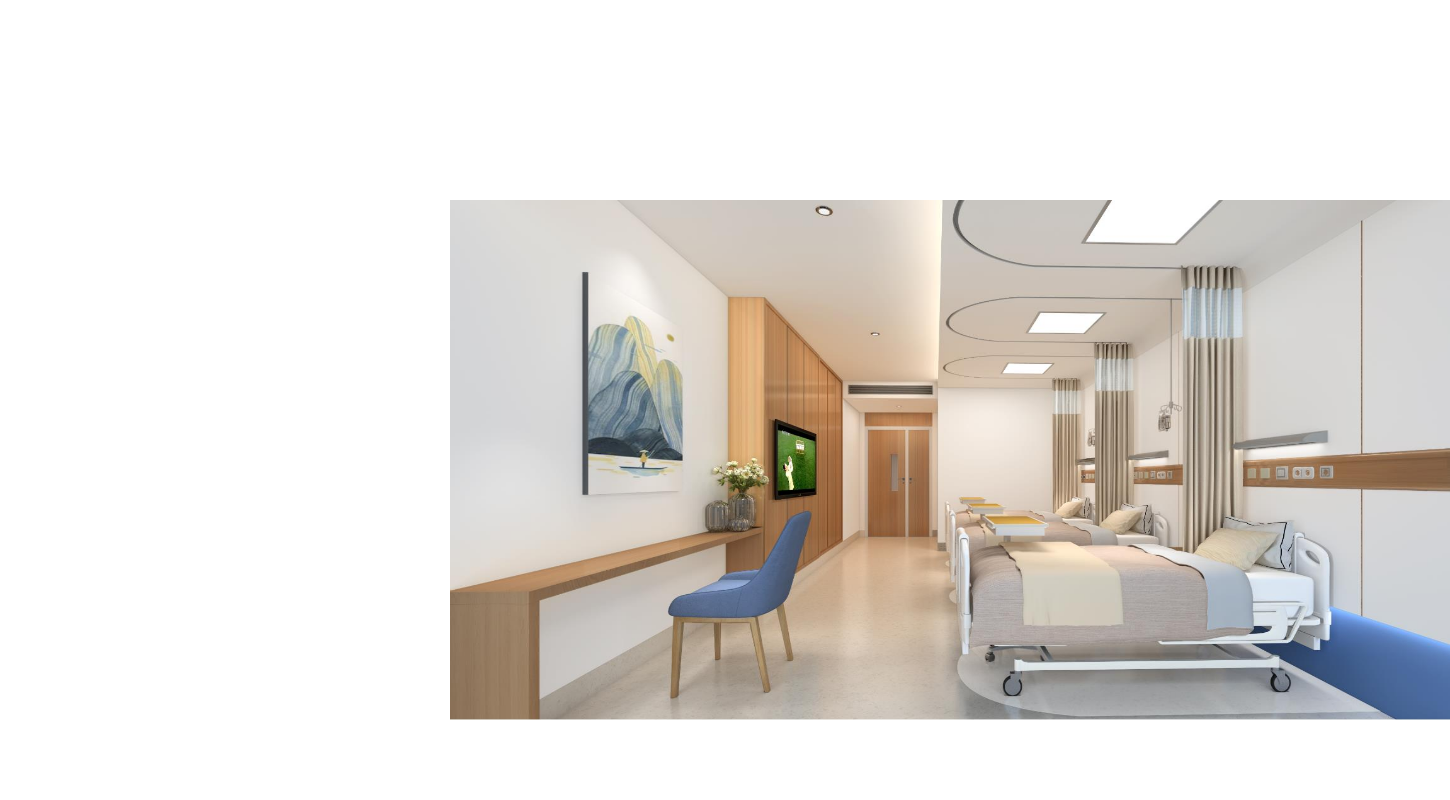
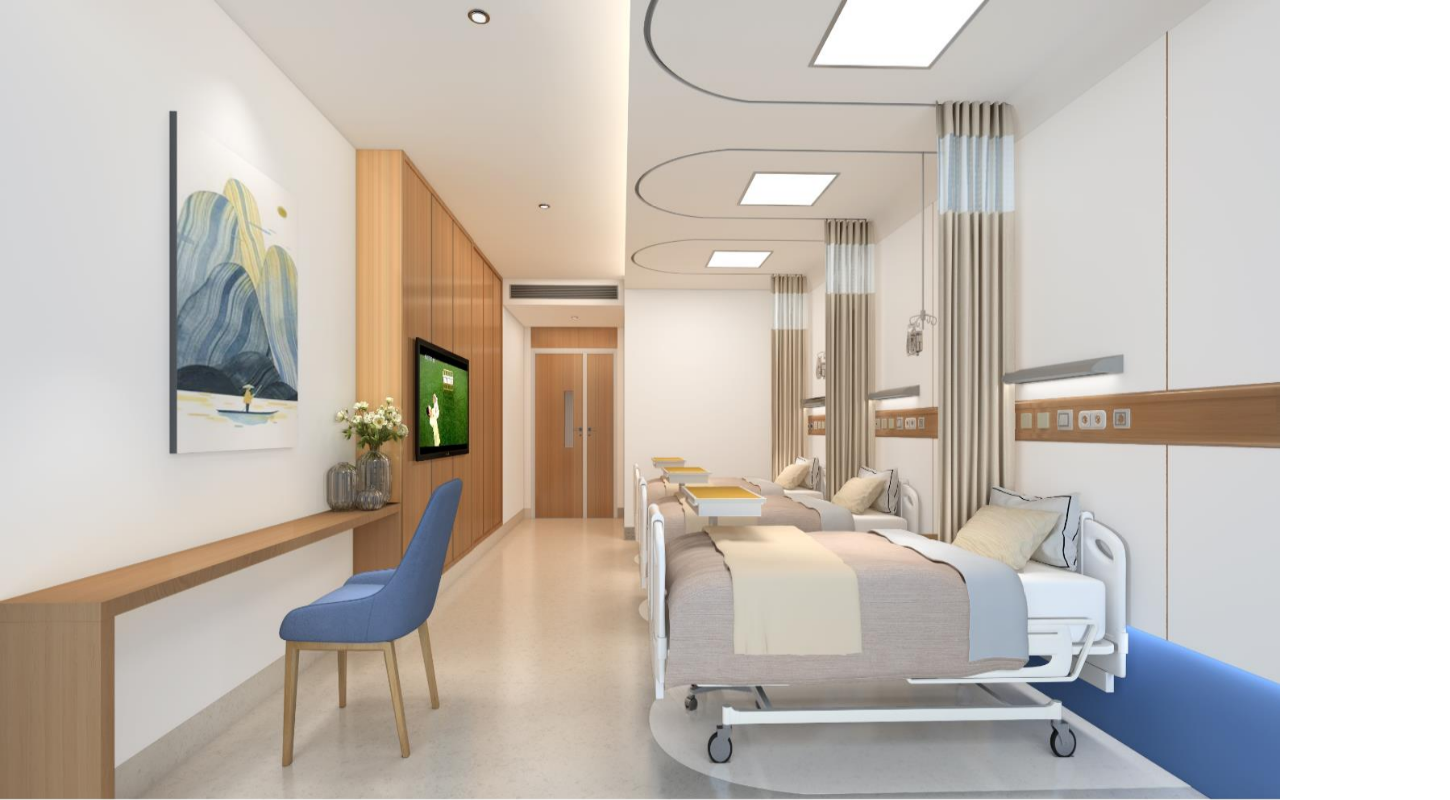
Before and after one commit to YEXU2017/test.github.io, a plain HTML site: page index.html in a window 1280 px wide. Shown: the whole page, 1450 px wide, since content can reach past the window. Drawn offline with Linux system fonts and the light colour scheme.

Commit message:
Update index.html

```diff
--- a/index.html
+++ b/index.html
@@ -5,33 +5,22 @@
 		<title></title>
 	</head>
 	<style>
-			*{
-				margin:0;
-				padding: 0;
-			}
-			.box{
-				width:1000px;
-				height: 600px;
-				margin:auto;
-				margin-top:200px;
-				margin-left:450px;
-				background-repeat: no-repeat;
-				background-size: cover;
-				background-size: 100% 100%;
-			}
-			#pic{
-				width:1000px;
-				height:520px;
-				background-repeat: no-repeat;
-				background-size: 100% 100%;
-			}
 
+			img {
+  position: fixed;
+  top: 0;
+  bottom: 0;
+  left: 0;
+  right: 0;
+  width: 100%;
+  height: 100%;
+}
 		</style>
 
 	<body>
-	<div class="box">
+
 			<img id="pic" src="images/1.jpg"  alt="" title="图片" />
-		</div>
+
 
 
 		<script>
```
